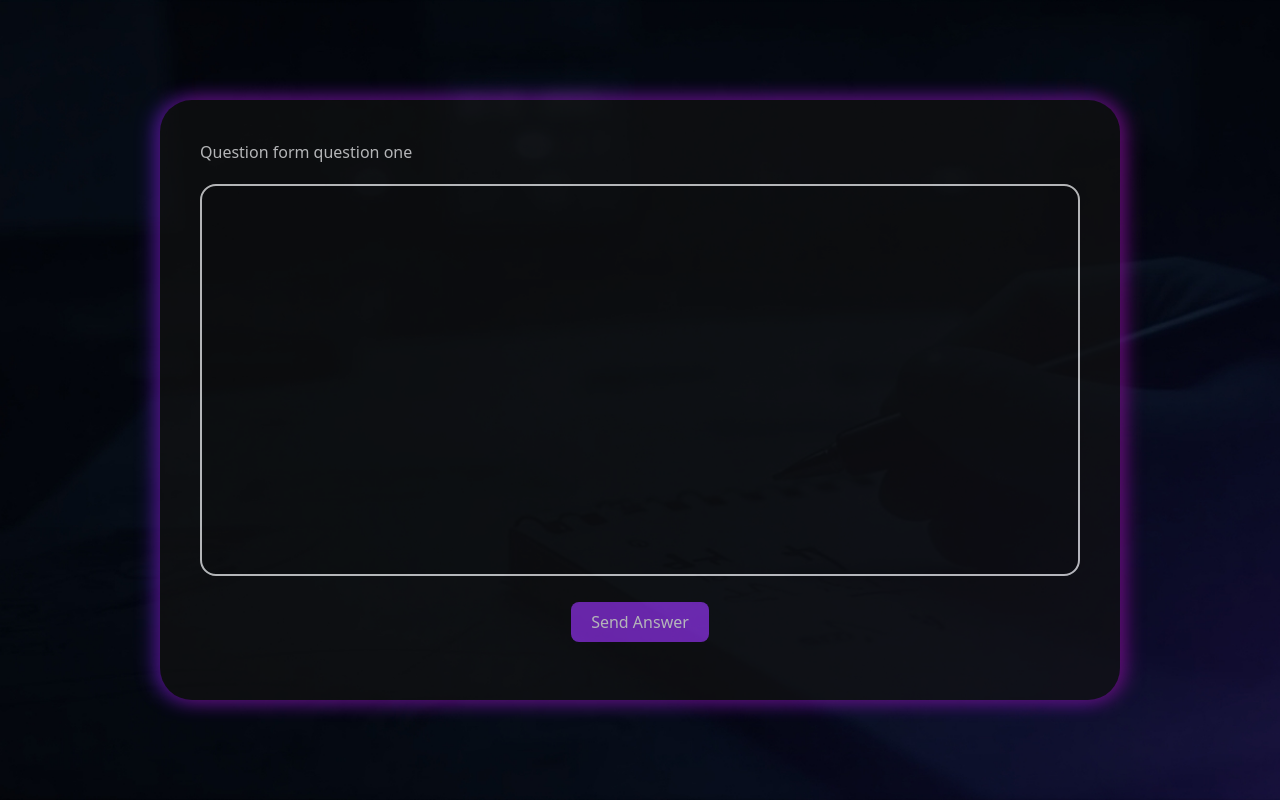
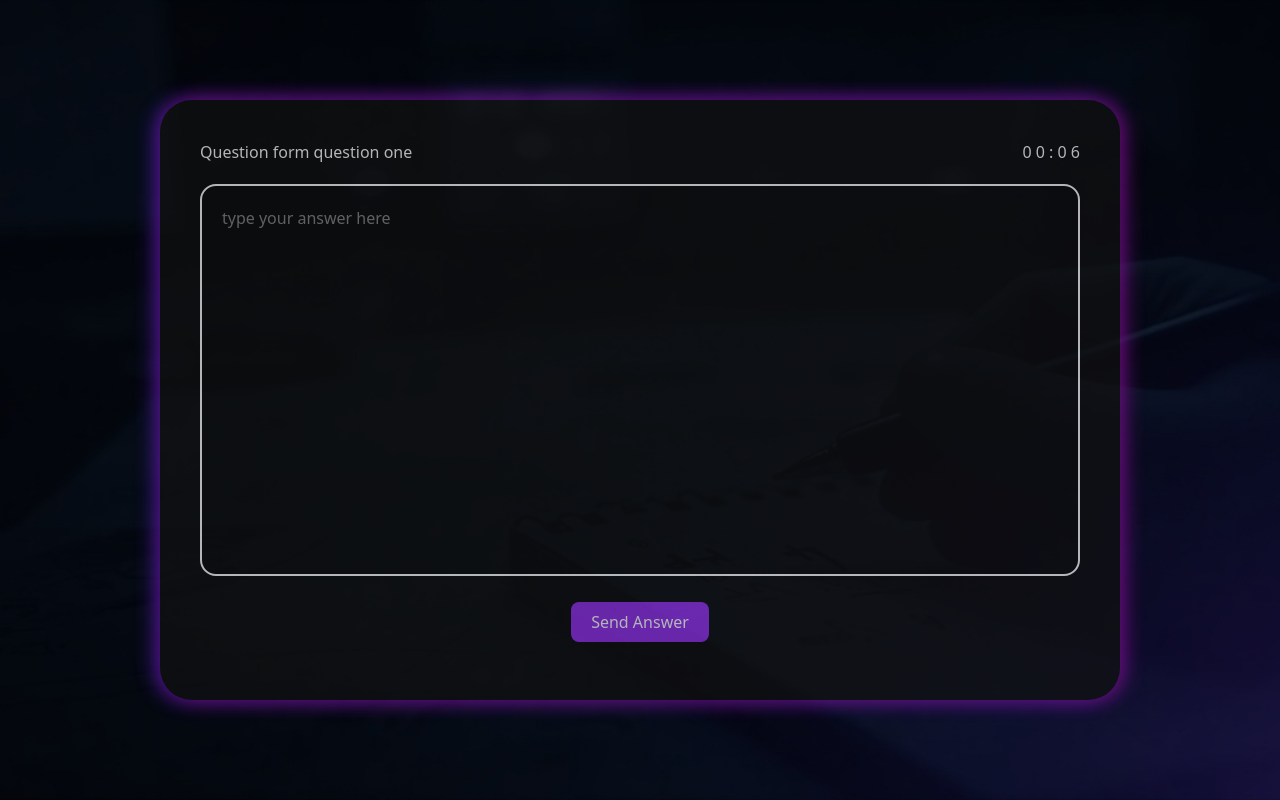
Before and after one commit to Ali-047/Algorithms-Design, a Vue app: page /Question in a window 1280 px wide. Built offline with nearby package versions, Linux system fonts and the light colour scheme.

Commit message:
timer created & added

```diff
--- a/src/components/Questions/Question.vue
+++ b/src/components/Questions/Question.vue
@@ -1,12 +1,13 @@
 <script setup lang="ts">
-
+import Timer from "@/components/Questions/Timer.vue";
 </script>
 
 <template>
   <div class="background flex  justify-around items-center  w-[100vw] h-[100vh]">
     <div class="backgroundShadow w-3/4 h-[75vh] bg-gray opacity-70 rounded-4xl box-border px-10 pt-10">
-      <p class="text-white">Question form question one</p>
+      <p class="text-white flex justify-between items-center">Question form question one <Timer/></p>
       <textarea
+          placeholder="type your answer here"
           class="w-full h-[70%] mt-5 text-white border-2 border-white rounded-2xl box-border px-5 pt-5 resize-none bg-gray-dark"></textarea>
       <div class="w-full h-10 flex items-center justify-center mt-5">
         <button class="bg-primary px-5 py-2 cursor-pointer rounded-lg button text-white" @click="$router.push('/Question')">
--- /dev/null
+++ b/src/components/Questions/Timer.vue
@@ -0,0 +1,37 @@
+<script setup>
+import {ref, onMounted} from "vue";
+
+let minute = ref(0);
+let second = ref(0);
+
+function startTimer() {
+  if (second.value === 59) {
+    minute.value++;
+    second.value = 0;
+  }
+  second.value++;
+}
+
+const interval = setInterval(() => {
+  startTimer();
+} , 1000)
+
+onMounted(() => {
+  startTimer();
+})
+</script>
+
+<template>
+  <div class="text-white">
+    <p>
+      <span v-if="minute >= 0 && minute < 10">0</span>
+      {{ minute }} :
+      <span v-if="second >= 0 && second < 10">0</span>
+      {{ second }}
+    </p>
+  </div>
+</template>
+
+<style scoped lang="scss">
+
+</style>
```
